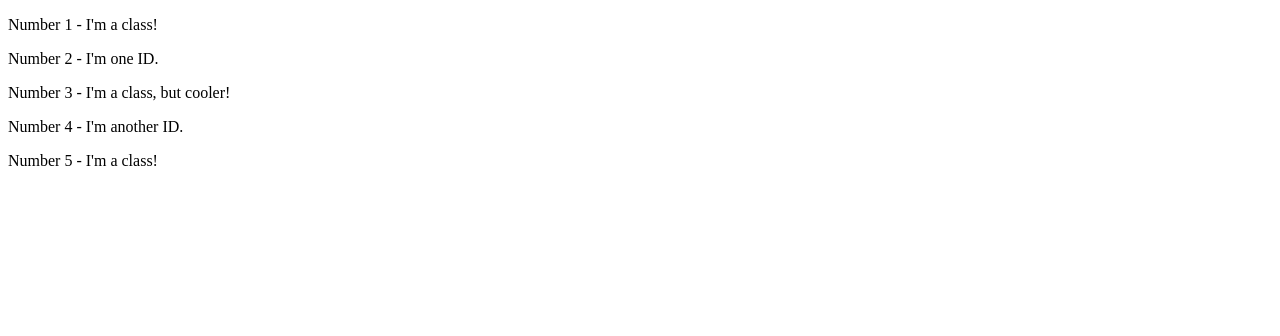
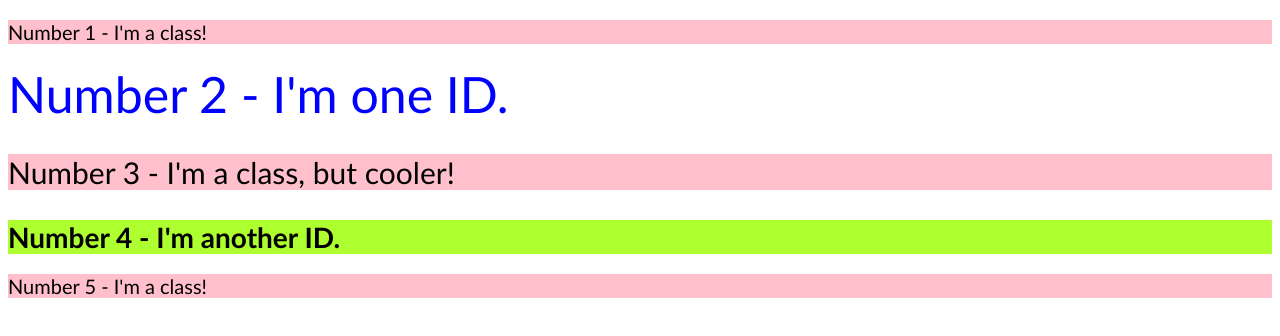
Before and after one commit to YintingChen/yt-odin-css-foundations, a plain HTML site: page 02-class-id-selectors/index.html in a window 1280 px wide. Drawn offline with Linux system fonts and the light colour scheme.

Commit message:
Add answer to ex-2

```diff
--- a/02-class-id-selectors/index.html
+++ b/02-class-id-selectors/index.html
@@ -1,17 +1,17 @@
 <!DOCTYPE html>
 <html lang="en">
   <head>
-    <meta charset="UTF-8">
-    <meta http-equiv="X-UA-Compatible" content="IE=edge">
-    <meta name="viewport" content="width=device-width, initial-scale=1.0">
+    <meta charset="UTF-8" />
+    <meta http-equiv="X-UA-Compatible" content="IE=edge" />
+    <meta name="viewport" content="width=device-width, initial-scale=1.0" />
     <title>Class and ID Selectors</title>
-    <link rel="stylesheet" href="style.css">
+    <link rel="stylesheet" href="style.css" />
   </head>
   <body>
-    <p>Number 1 - I'm a class!</p>
-    <div>Number 2 - I'm one ID.</div>
-    <p>Number 3 - I'm a class, but cooler!</p>
-    <div>Number 4 - I'm another ID.</div>
-    <p>Number 5 - I'm a class!</p>
+    <p class="number-1">Number 1 - I'm a class!</p>
+    <div class="number-2">Number 2 - I'm one ID.</div>
+    <p class="number-3">Number 3 - I'm a class, but cooler!</p>
+    <div class="number-4">Number 4 - I'm another ID.</div>
+    <p class="number-5">Number 5 - I'm a class!</p>
   </body>
 </html>
--- a/02-class-id-selectors/style.css
+++ b/02-class-id-selectors/style.css
@@ -0,0 +1,30 @@
+* {
+  font-family: "Gill Sans", "Gill Sans MT", Calibri, "Trebuchet MS", sans-serif;
+}
+
+.number-1 {
+  background-color: pink;
+  font-size: 20px;
+}
+
+.number-2 {
+  color: blue;
+  font-size: 50px;
+}
+
+.number-3 {
+  background-color: pink;
+  font-size: 30px;
+}
+
+.number-4 {
+  background-color: greenyellow;
+  font-weight: bold;
+  font-size: 28px;
+}
+
+.number-5 {
+  background-color: pink;
+  font-weight: lighter;
+  font-size: 20px;
+}
```
